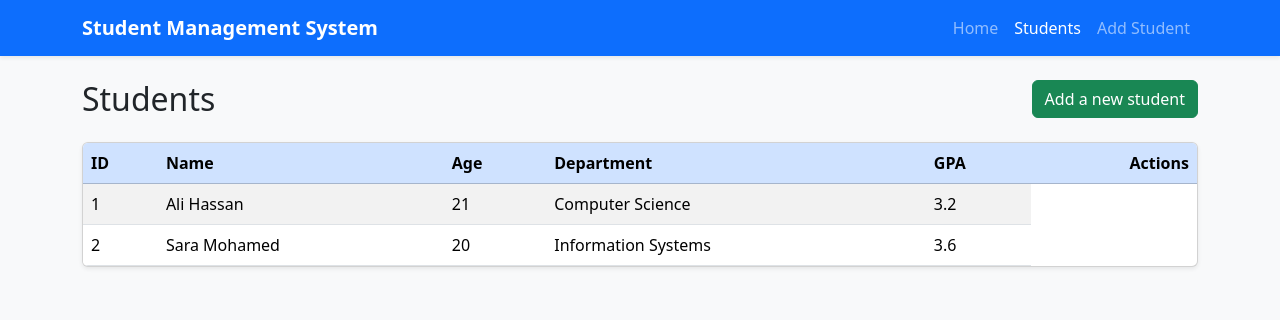
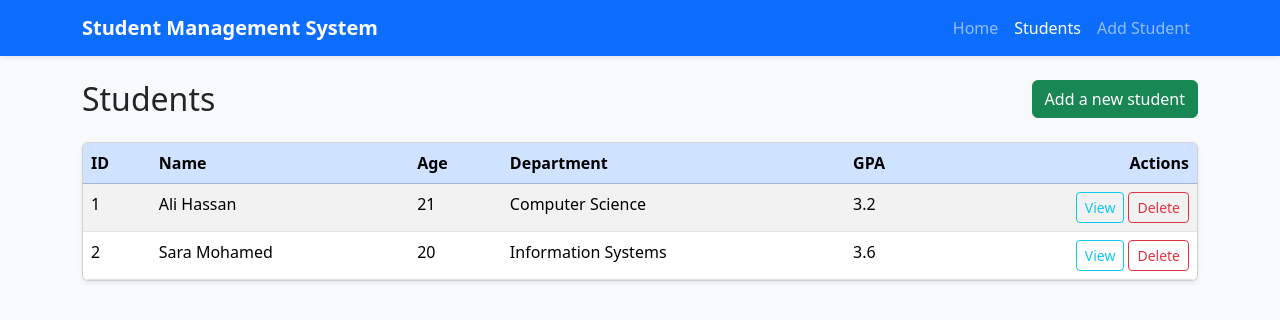
Before and after one commit to walaa-khafagy/student-management-system, an Angular app: page /students in a window 1280 px wide. Shown: the top 320 px of the page. Built offline with nearby package versions, Linux system fonts and the light colour scheme.

Commit message:
feat: add delete and view actions to student table

```diff
--- a/src/app/components/student-table/student-table.component.html
+++ b/src/app/components/student-table/student-table.component.html
@@ -19,6 +19,14 @@
         <td>{{ student.age }}</td>
         <td>{{ student.department}}</td>
         <td>{{ student.GPA | number: '1.1-2' }}</td>
+        <td class="text-end text-nowrap">
+          <button type="button" class="btn btn-sm btn-outline-info me-1" (click)="emitView(student.id)">
+            View
+          </button>
+          <button type="button" class="btn btn-sm btn-outline-danger" (click)="emitDelete(student.id)">
+            Delete
+          </button>
+        </td>
       </tr>
     </tbody>
   </table>
--- a/src/app/components/student-table/student-table.component.ts
+++ b/src/app/components/student-table/student-table.component.ts
@@ -17,4 +17,15 @@ export class StudentTableComponent {
   displayName(student: Student): string {
     return `${student.firstName} ${student.lastName}`.trim();
   }
+
+  @Output() readonly deleteStudent = new EventEmitter<number>();
+  @Output() readonly viewStudent = new EventEmitter<number>();
+
+  emitView(id: number): void {
+    this.viewStudent.emit(id);
+  }
+
+  emitDelete(id: number): void {
+    this.deleteStudent.emit(id);
+  }
 }
--- a/src/app/components/students/students.component.html
+++ b/src/app/components/students/students.component.html
@@ -7,6 +7,8 @@
   <ng-container *ngIf="students$ | async as students">
     <app-student-table
       [students]="students"
+      (viewStudent)="onViewStudent($event)"
+      (deleteStudent)="onDeleteStudent($event)"
     ></app-student-table>
   </ng-container>
 </div>
--- a/src/app/components/students/students.component.ts
+++ b/src/app/components/students/students.component.ts
@@ -15,5 +15,13 @@ export class StudentsComponent {
   constructor(
     private readonly studentsService: StudentsService,
     private readonly router: Router,
-  ) {}
+  ) { }
+
+  onDeleteStudent(id: number): void {
+    this.studentsService.deleteStudent(id);
+  }
+
+  onViewStudent(id: number): void {
+    void this.router.navigate(['/student', id]);
+  }
 }
--- a/src/app/services/students.service.ts
+++ b/src/app/services/students.service.ts
@@ -52,4 +52,7 @@ export class StudentsService {
     return this.studentsSubject.getValue();
   }
 
+  deleteStudent(id: number): void {
+    this.studentsSubject.next(this.getStudents().filter((s) => s.id !== id));
+  }
 }
```
